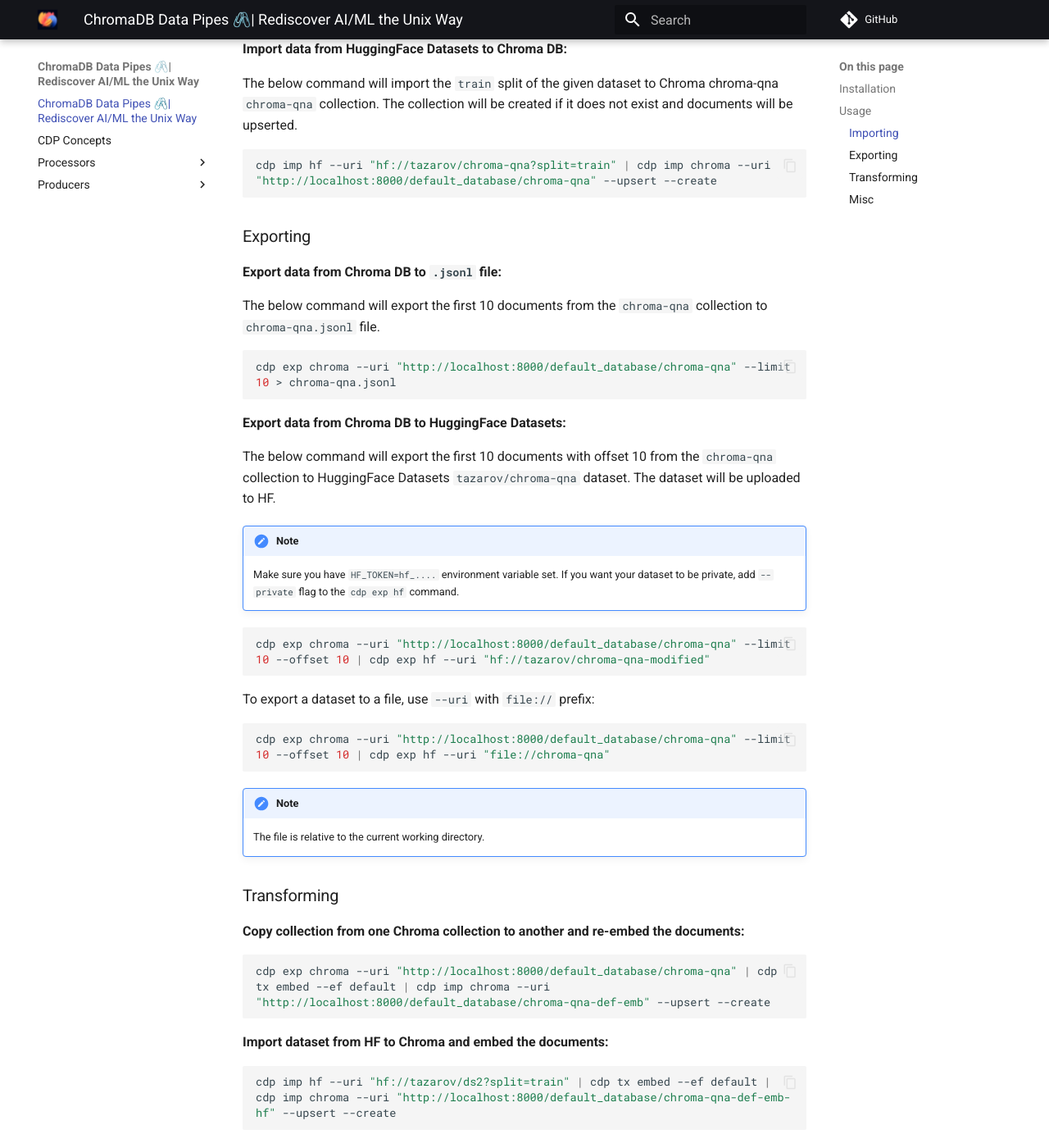
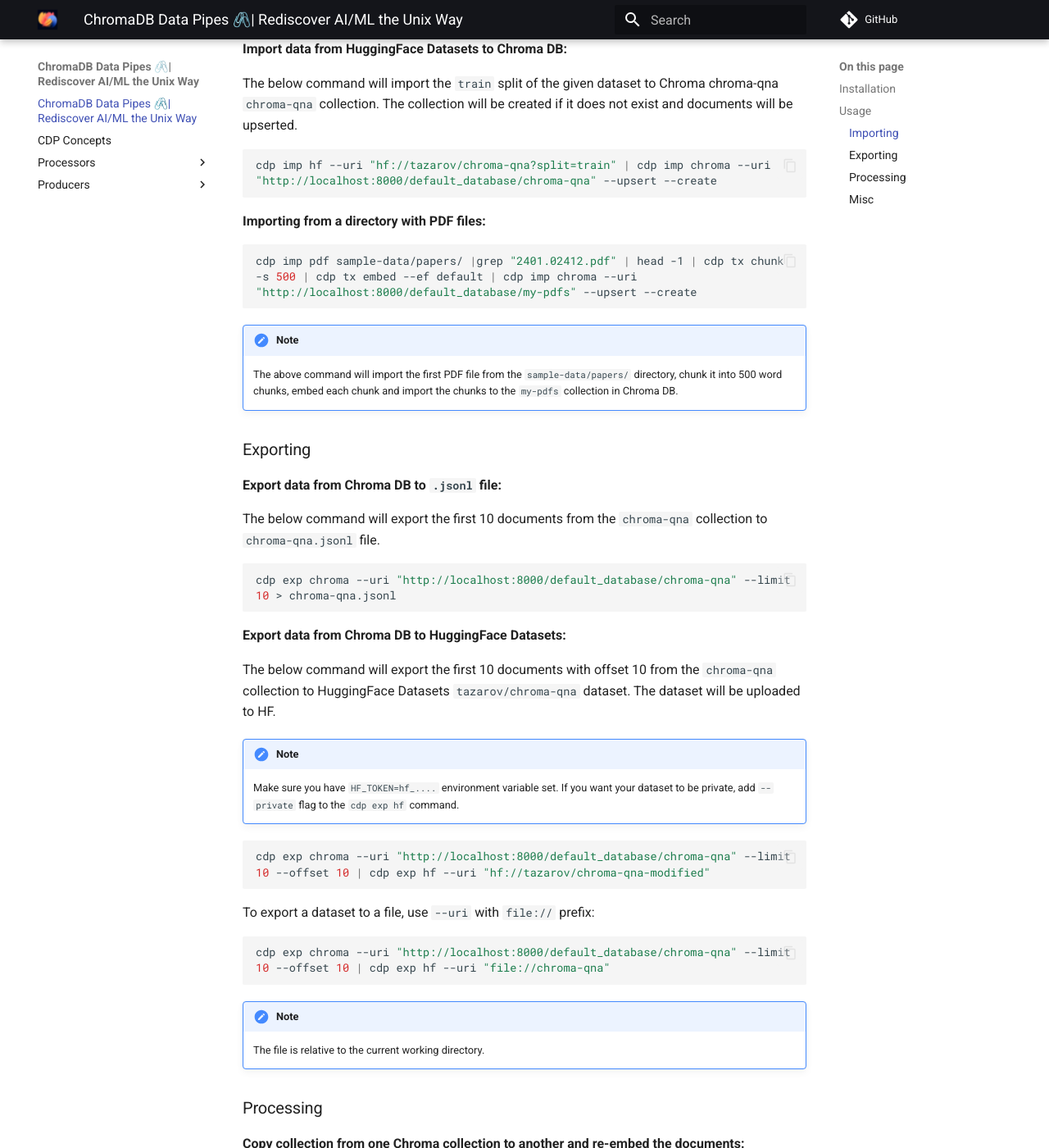
Before and after one commit to amikos-tech/chromadb-data-pipes, an MkDocs documentation site: the page built from docs/index.md, in a window 1280 px wide and 1400 px high, scrolled down 922 px. Shown: the whole window at 82% size. Built offline with MkDocs 1.6.1 and Material for MkDocs 9.7.7, drawn with Linux system fonts in a browser that asks for light colours; comment, search, counter and statistics services are not loaded; some of the changed text lies outside the part shown.

Commit message:
docs: Added chunking and PDF ingestion to README.md and index.md

````diff
--- a/docs/index.md
+++ b/docs/index.md
@@ -42,6 +42,17 @@
 cdp imp hf --uri "hf://tazarov/chroma-qna?split=train" | cdp imp chroma --uri "http://localhost:8000/default_database/chroma-qna" --upsert --create
 ```
 
+**Importing from a directory with PDF files:**
+
+```bash
+cdp imp pdf sample-data/papers/ |grep "2401.02412.pdf" | head -1 | cdp tx chunk -s 500 | cdp tx embed --ef default | cdp imp chroma --uri "http://localhost:8000/default_database/my-pdfs" --upsert --create
+```
+
+!!! note
+
+    The above command will import the first PDF file from the `sample-data/papers/` directory, chunk it into 500 word
+    chunks, embed each chunk and import the chunks to the `my-pdfs` collection in Chroma DB.
+
 ### Exporting
 
 **Export data from Chroma DB to `.jsonl` file:**
@@ -76,7 +87,7 @@
 
     The file is  relative to the current working directory.
 
-### Transforming
+### Processing
 
 **Copy collection from one Chroma collection to another and re-embed the documents:**
 
@@ -90,6 +101,12 @@
 cdp imp hf --uri "hf://tazarov/ds2?split=train" | cdp tx embed --ef default | cdp imp chroma --uri "http://localhost:8000/default_database/chroma-qna-def-emb-hf" --upsert --create
 ```
 
+**Chunk Large Documents:**
+
+```bash
+cdp imp pdf sample-data/papers/ | grep "2401.02412.pdf" | head -1 | cdp tx chunk -s 500
+```
+
 ### Misc
 
 **Count the number of documents in a collection:**
````
Also changed, not shown: README.md (+18 -1 lines).
